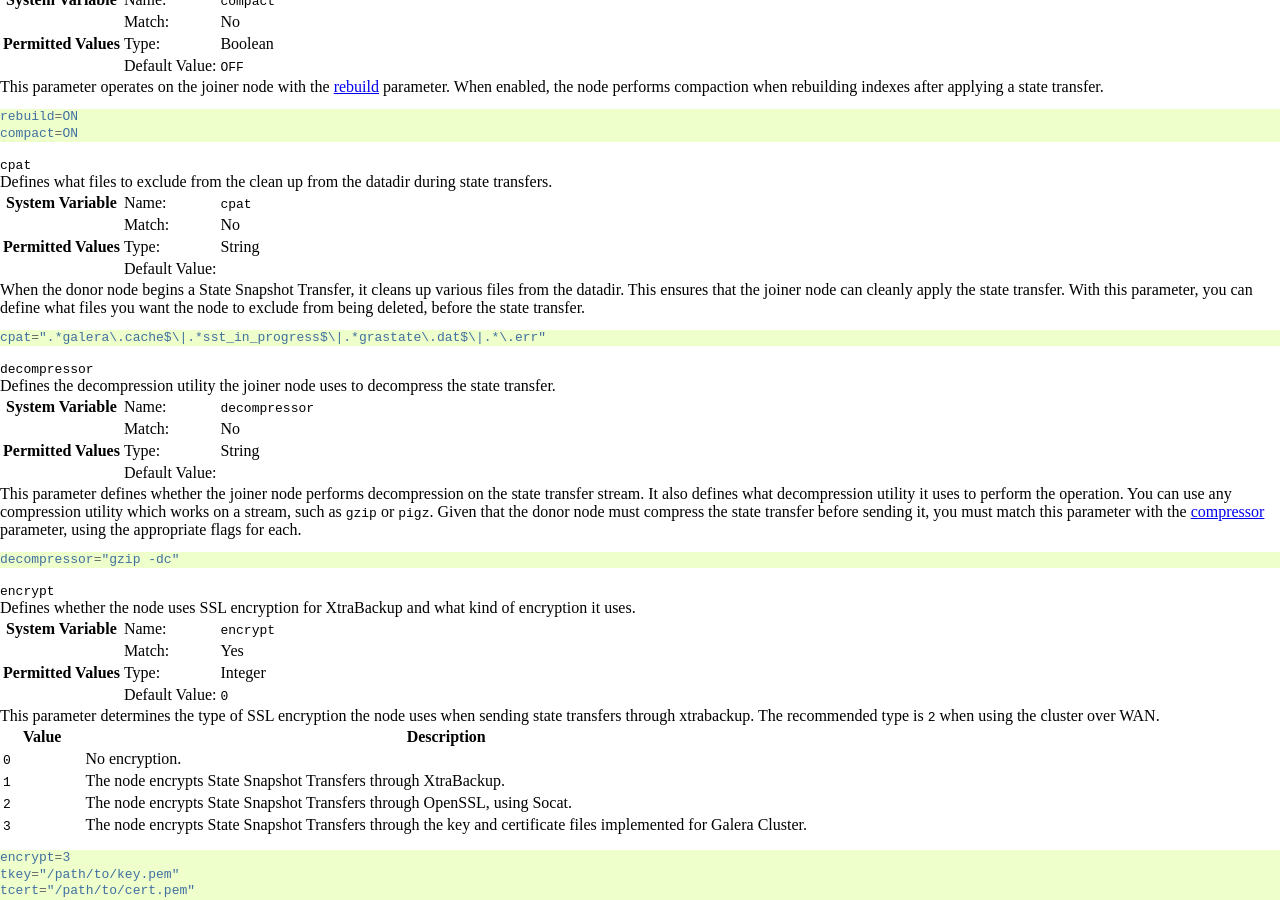
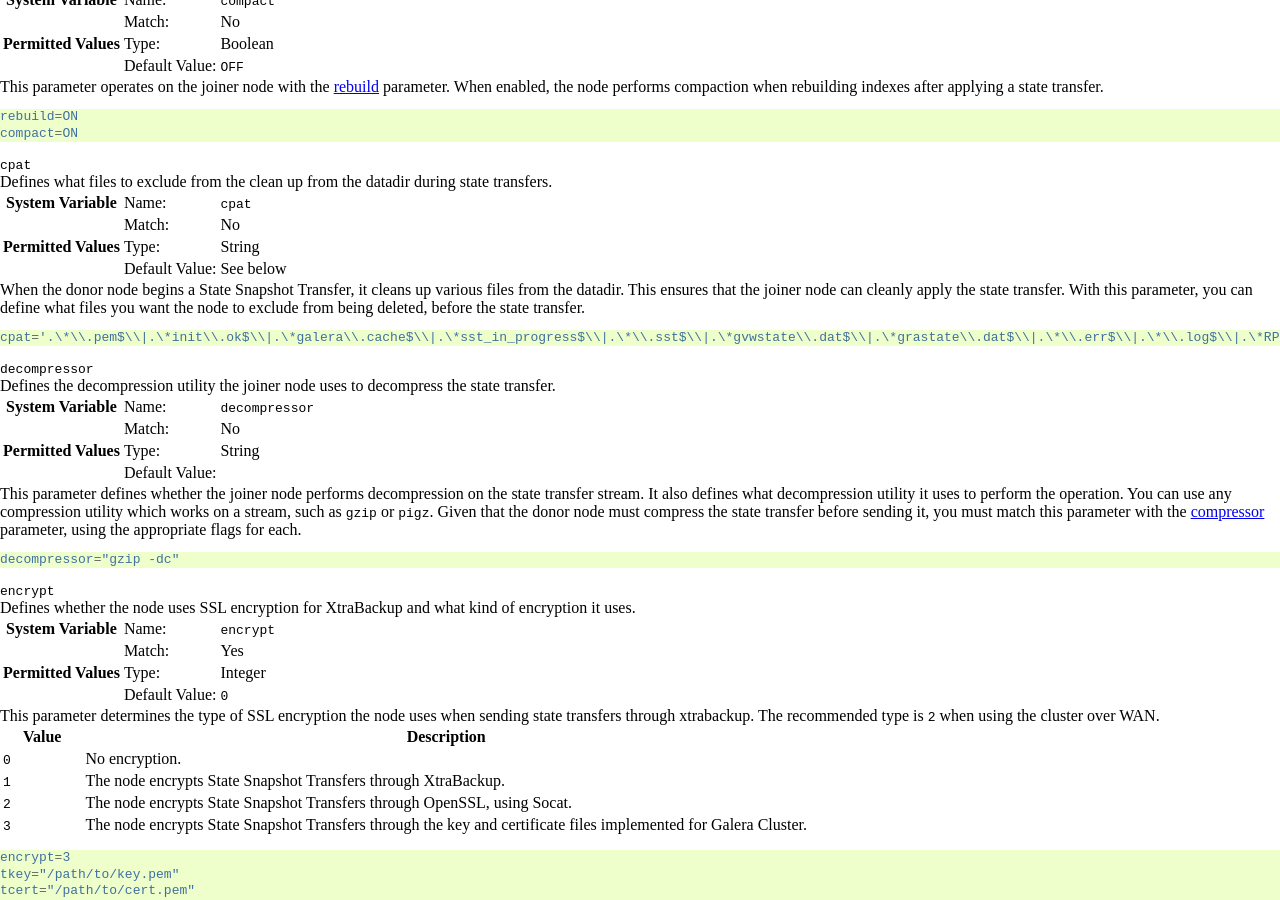
Before and after one commit to codership/documentation, a Sphinx documentation site: the page built from galeracluster/source/documentation/xtrabackup-options.rst, in a window 1280 px wide and 900 px high, scrolled down 1348 px. Built offline with Sphinx 7.4.7, drawn with Linux system fonts in a browser that asks for light colours; comment, search, counter and statistics services are not loaded; some of the changed text lies outside the part shown.

Commit message:
XtraBackup -> XtraBackup-v2. The default value updated.

```diff
--- a/galeracluster/source/documentation/xtrabackup-options.rst
+++ b/galeracluster/source/documentation/xtrabackup-options.rst
@@ -156,13 +156,13 @@ Defines what files to exclude from the clean up from the datadir during state tr
    "**System Variable**", "Name:", "``cpat``"
    "", "Match:", "No"
    "**Permitted Values**", "Type:", "String"
-   "", "Default Value:", ""
+   "", "Default Value:", "See below"
 
 When the donor node begins a :term:`State Snapshot Transfer`, it cleans up various files from the datadir.  This ensures that the joiner node can cleanly apply the state transfer.  With this parameter, you can define what files you want the node to exclude from being deleted, before the state transfer.
 
 .. code-block:: ini
 
-   cpat=".*galera\.cache$\|.*sst_in_progress$\|.*grastate\.dat$\|.*\.err"
+   cpat='.\*\\.pem$\\|.\*init\\.ok$\\|.\*galera\\.cache$\\|.\*sst_in_progress$\\|.\*\\.sst$\\|.\*gvwstate\\.dat$\\|.\*grastate\\.dat$\\|.\*\\.err$\\|.\*\\.log$\\|.\*RPM_UPGRADE_MARKER$\\|.\*RPM_UPGRADE_HISTORY$'
 
 
 .. _`xtra-decompressor`:
```
Also changed, not shown: other parts of galeracluster/source/documentation/xtrabackup-options.rst (+2 -2 lines).
